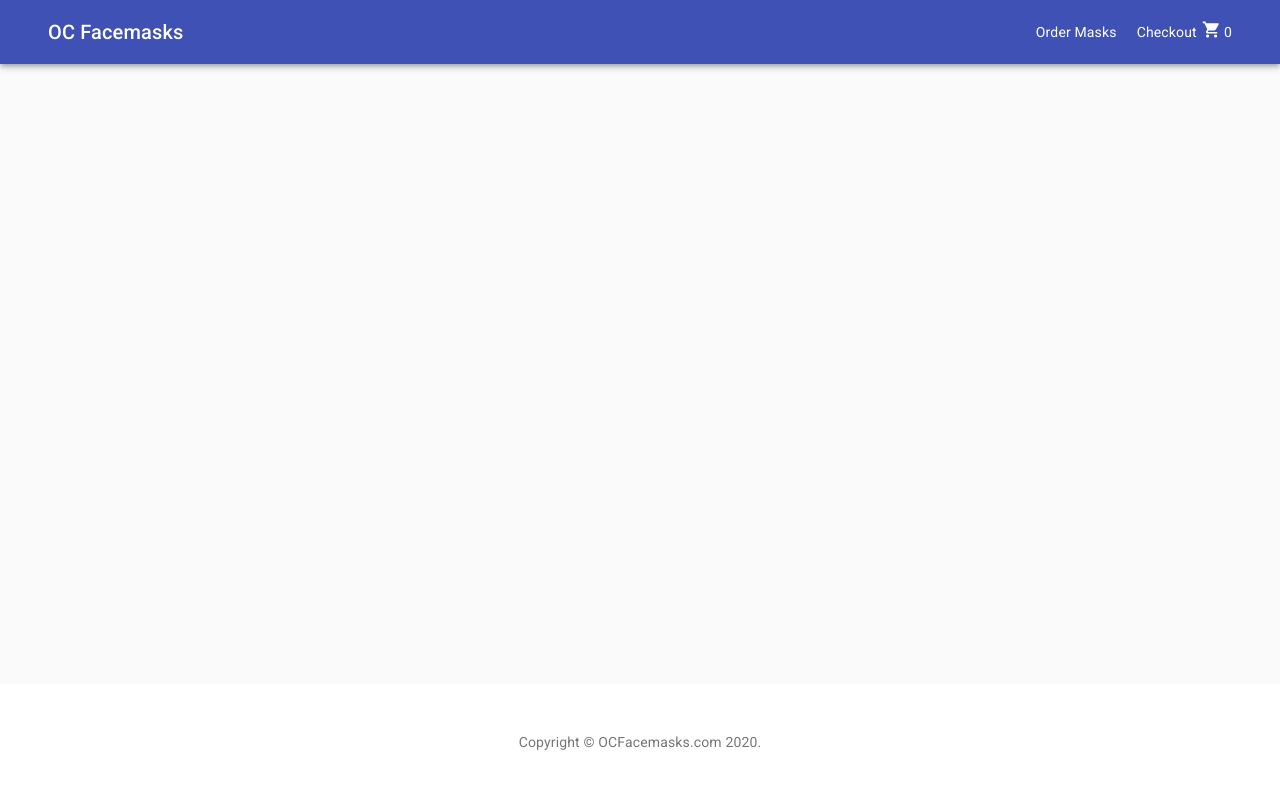
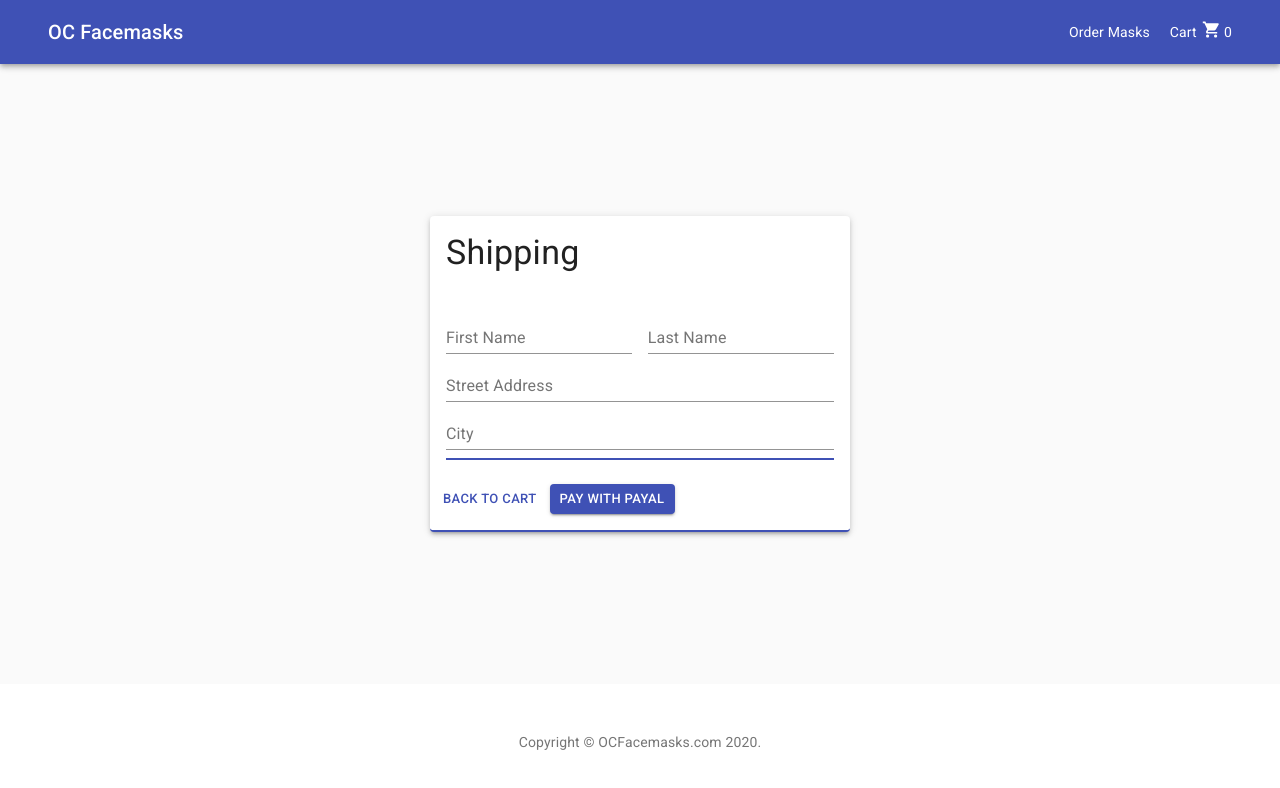
Before and after one commit to AlexanderDLe/DuraMasks, a React (Create React App) app: page /shipping in a window 1280 px wide. Shown: the top 788 px of the page. Built offline with nearby package versions, Linux system fonts and the light colour scheme.

Commit message:
Remove item and shipping.

```diff
--- a/src/components/App.js
+++ b/src/components/App.js
@@ -7,10 +7,10 @@ import Body from './Body';
 import Footer from './Footer';
 
 const App = () => {
-    const [orders, setOrders] = useState([
-        { color: 'Black', size: 'Adult', amount: 1 },
-    ]);
+    const [orders, setOrders] = useState([]);
     const [amount, setAmount] = useState(0);
+    const [shippingInfo, setShippingInfo] = useState({});
+    console.log(shippingInfo, setShippingInfo);
 
     const addOrder = (data) => {
         const newOrders = [...orders];
@@ -20,18 +20,31 @@ const App = () => {
         let foundIdentical = false;
         for (let order of newOrders) {
             if (order.color === data.color && order.size === data.size) {
-                order.amount += data.amount;
+                order.amount = parseInt(order.amount) + parseInt(data.amount);
                 foundIdentical = true;
             }
         }
         if (!foundIdentical) newOrders.push(data);
 
         setOrders(newOrders);
-        setAmount(amount + data.amount);
+        setAmount(amount + parseInt(data.amount));
     };
 
     const removeOrder = (data) => {
-        console.log('remove order');
+        const newOrders = [];
+
+        for (let order of orders) {
+            if (data.color === order.color && data.size === order.size)
+                continue;
+            newOrders.push(order);
+        }
+
+        setOrders(newOrders);
+        setAmount(amount - parseInt(data.amount));
+    };
+
+    const updateShippingInfo = (data) => {
+        console.log('update shipping info');
     };
 
     console.log(setOrders);
@@ -40,7 +53,12 @@ const App = () => {
         <div>
             <CssBaseline />
             <Navbar amount={amount} />
-            <Body addOrder={addOrder} orders={orders} />
+            <Body
+                addOrder={addOrder}
+                removeOrder={removeOrder}
+                updateShippingInfo={updateShippingInfo}
+                orders={orders}
+            />
             <Footer />
         </div>
     );
--- a/src/components/Body.js
+++ b/src/components/Body.js
@@ -3,11 +3,12 @@ import { Route, Switch } from 'react-router-dom';
 
 import Landing from './landing/Landing';
 import Order from './order/Order';
-import Checkout from './checkout/Checkout';
 import Item from './order/Item';
+import Cart from './checkout/Cart';
+import Shipping from './checkout/Shipping';
 
 function Body(props) {
-    const { addOrder, orders } = props;
+    const { removeOrder, addOrder, orders, updateShippingInfo } = props;
 
     return (
         <main className="body-class">
@@ -21,12 +22,23 @@ function Body(props) {
                 />
                 <Route
                     exact
-                    path="/checkout"
+                    path="/cart"
                     render={() => (
-                        <Checkout
+                        <Cart
                             {...props}
-                            addOrder={addOrder}
+                            removeOrder={removeOrder}
                             orders={orders}
+                        />
+                    )}
+                />
+                <Route
+                    exact
+                    path="/shipping"
+                    render={() => (
+                        <Shipping
+                            {...props}
+                            removeOrder={removeOrder}
+                            updateShippingInfo={updateShippingInfo}
                         />
                     )}
                 />
--- a/src/components/Navbar.js
+++ b/src/components/Navbar.js
@@ -47,11 +47,11 @@ const Navbar = ({ amount }) => {
                             Order Masks
                         </Link>
                         <Link
-                            to="/checkout"
+                            to="/cart"
                             className={classes.link}
                             style={{ marginRight: '5px' }}
                         >
-                            Checkout
+                            Cart
                         </Link>
                         <Link to="/checkout" className={classes.link}>
                             <ShoppingCartIcon style={{ fontSize: '1.2rem' }} />
--- a/src/components/checkout/Checkout.js
+++ b/src/components/checkout/Cart.js
@@ -24,6 +24,10 @@ const useStyles = makeStyles({
         color: '#3f51b5',
         textDecoration: 'none',
     },
+    buttonLink: {
+        color: 'white',
+        textDecoration: 'none',
+    },
     customizeBox: {
         paddingTop: 26,
         display: 'flex',
@@ -42,21 +46,20 @@ const useStyles = makeStyles({
     },
 });
 
-const Checkout = (props) => {
+const Cart = ({ orders, removeOrder }) => {
     const classes = useStyles();
 
     useEffect(() => {
         window.scrollTo(0, 0);
     }, []);
 
-    let orders = props.orders;
     console.log(orders);
 
     return (
         <Card className={classes.root} elevation={3}>
             <CardContent>
                 <Typography variant="h4" component="h2">
-                    Checkout
+                    Cart
                 </Typography>
             </CardContent>
 
@@ -70,13 +73,13 @@ const Checkout = (props) => {
                     Order Summary
                 </Typography>
 
-                {orders.map((order) => (
-                    <div className={classes.summaryOrder} key={order.color}>
+                {orders.map((order, index) => (
+                    <div className={classes.summaryOrder} key={index}>
                         <div style={{ display: 'flex' }}>
                             <div style={{ paddingRight: 8, paddingTop: 10 }}>
                                 <ClearIcon
                                     style={{ color: 'red', cursor: 'pointer' }}
-                                    onClick={() => console.log('hi')}
+                                    onClick={() => removeOrder(order)}
                                 />
                             </div>
                             <div>
@@ -105,15 +108,17 @@ const Checkout = (props) => {
             <CardActions className={classes.itemActions}>
                 <Button size="small" color="primary">
                     <Link to="/order" className={classes.link}>
-                        Back To Selections
+                        Back to Selections
                     </Link>
                 </Button>
                 <Button variant="contained" size="small" color="primary">
-                    Pay With PayPal
+                    <Link to="/shipping" className={classes.buttonLink}>
+                        Continue To Shipping
+                    </Link>
                 </Button>
             </CardActions>
         </Card>
     );
 };
 
-export default Checkout;
+export default Cart;
--- /dev/null
+++ b/src/components/checkout/Shipping.js
@@ -0,0 +1,87 @@
+import React, { useEffect } from 'react';
+import { Link } from 'react-router-dom';
+
+import TextField from '@material-ui/core/TextField';
+
+import { makeStyles } from '@material-ui/core/styles';
+import Card from '@material-ui/core/Card';
+import CardActions from '@material-ui/core/CardActions';
+import CardContent from '@material-ui/core/CardContent';
+import Button from '@material-ui/core/Button';
+import Typography from '@material-ui/core/Typography';
+
+const useStyles = makeStyles({
+    root: {
+        width: '100%',
+        maxWidth: 420,
+        borderBottom: '2px solid #3f51b5',
+        paddingBottom: 8,
+    },
+
+    link: {
+        color: '#3f51b5',
+        textDecoration: 'none',
+    },
+    nameFields: { display: 'flex', justifyContent: 'space-between' },
+    nameField: { width: '48%' },
+});
+
+const Shipping = () => {
+    const classes = useStyles();
+
+    useEffect(() => {
+        window.scrollTo(0, 0);
+    }, []);
+
+    return (
+        <Card className={classes.root} elevation={3}>
+            <CardContent>
+                <Typography variant="h4" component="h2">
+                    Shipping
+                </Typography>
+            </CardContent>
+
+            <CardContent>
+                <form className={classes.root} noValidate autoComplete="off">
+                    <div className={classes.nameFields}>
+                        <TextField
+                            className={classes.nameField}
+                            id="outlined-basic"
+                            label="First Name"
+                        />
+                        <TextField
+                            className={classes.nameField}
+                            id="outlined-basic"
+                            label="Last Name"
+                        />
+                    </div>
+                    <TextField
+                        className={classes.nameField}
+                        id="outlined-basic"
+                        label="Street Address"
+                        style={{ width: '100%' }}
+                    />
+                    <TextField
+                        className={classes.nameField}
+                        id="outlined-basic"
+                        label="City"
+                        style={{ width: '100%' }}
+                    />
+                </form>
+            </CardContent>
+
+            <CardActions className={classes.itemActions}>
+                <Button size="small" color="primary">
+                    <Link to="/cart" className={classes.link}>
+                        Back to Cart
+                    </Link>
+                </Button>
+                <Button variant="contained" size="small" color="primary">
+                    Pay With Payal
+                </Button>
+            </CardActions>
+        </Card>
+    );
+};
+
+export default Shipping;
--- a/src/components/order/Item.js
+++ b/src/components/order/Item.js
@@ -148,8 +148,8 @@ function Item({ match, addOrder }) {
                     </Link>
                 </Button>
                 <Button variant="contained" size="small" color="primary">
-                    <Link to="/checkout" className={classes.buttonLink}>
-                        Checkout
+                    <Link to="/cart" className={classes.buttonLink}>
+                        Go To Cart
                     </Link>
                 </Button>
             </CardActions>
```
